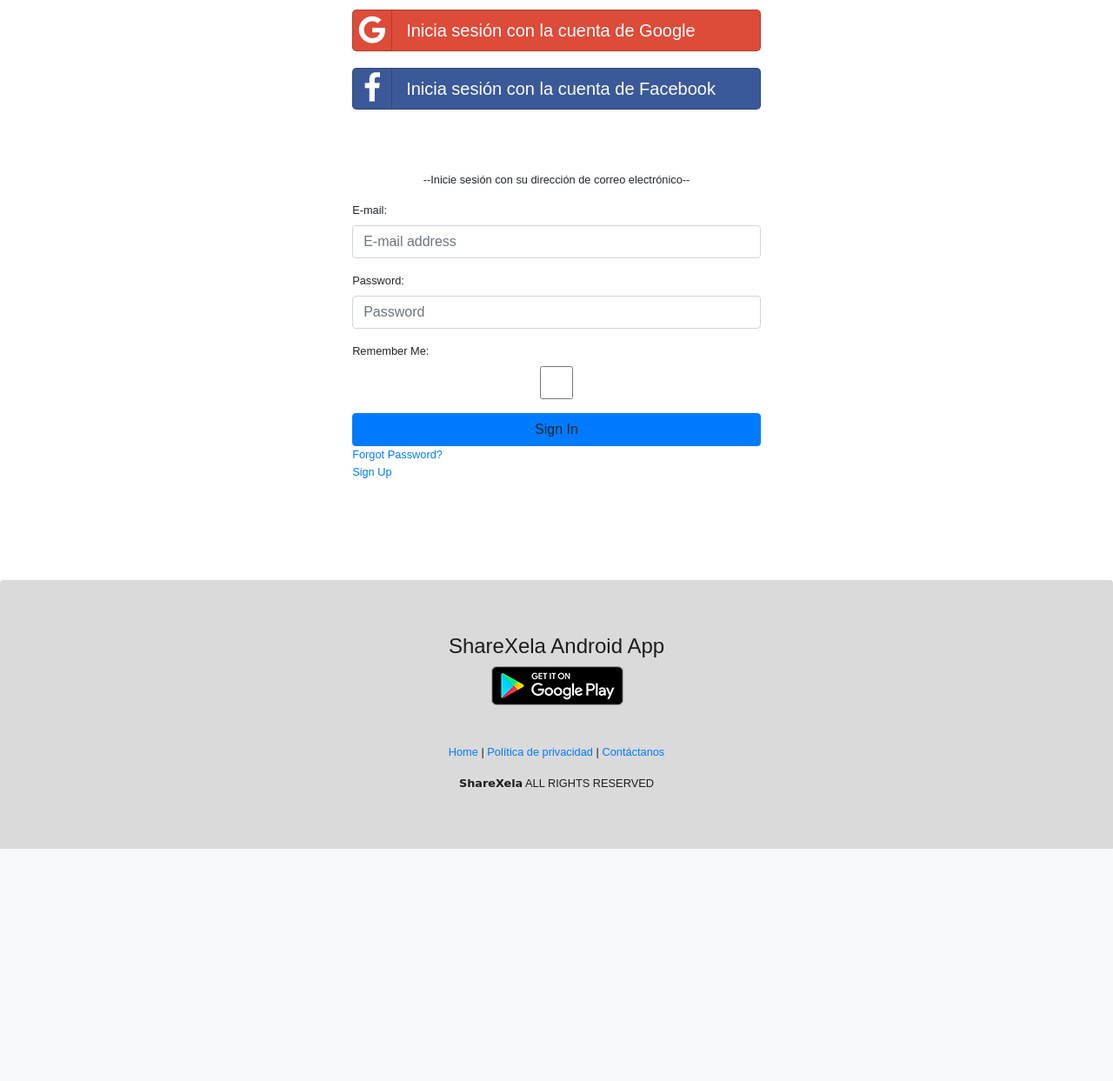
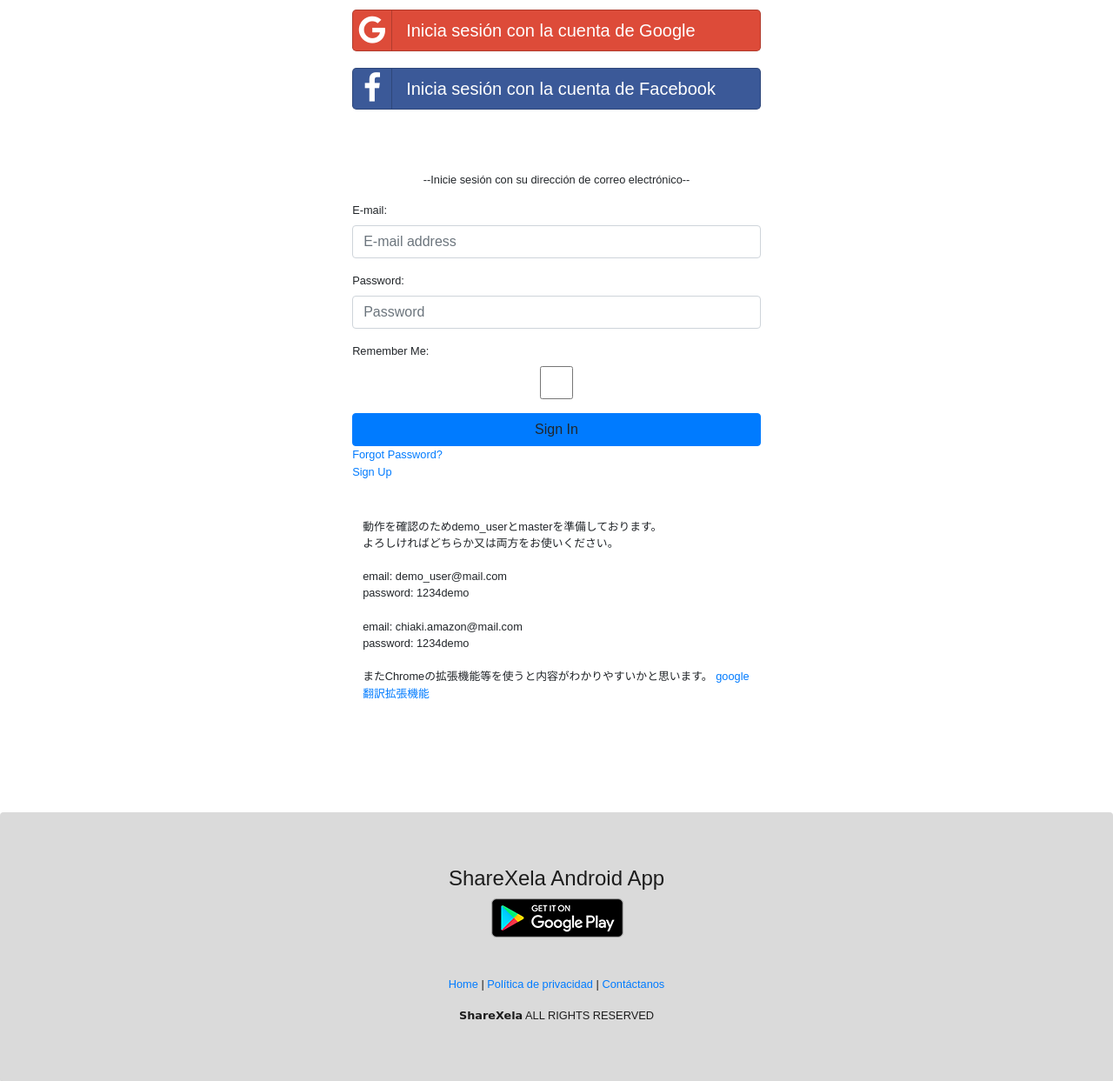
Before and after one commit to chiaquito/share_xela_with_docker, a Django app: page /accounts/login/ in a window 1280 px wide. Shown: the part 137-1380 px from the top of the page at 87% size. Before the commit the page ends 1113 px from the top, so only its background shows below. Run offline with Django 3.2, Linux system fonts and the light colour scheme; some libraries are stand-ins or nearby versions.

Commit message:
ログイン画面にでもユーザー情報を追記

```diff
--- a/app/config/templates/allauth/account/login.html
+++ b/app/config/templates/allauth/account/login.html
@@ -53,13 +53,16 @@
 </form>
 
 
+{% include "config/include/general/basic_margin.html" %}
+{% include "config/include/general/login_user_info_for_demo.html" %}
     </div>
   </div>
-
 </div>
 
 {% include "config/include/general/basic_margin.html" %}
 {% include "config/include/general/basic_margin.html" %}
+
+
 
 
 
@@ -114,7 +117,7 @@
 </div>
 
 
-
+{% include "config/include/general/login_user_info_for_demo.html" %}
 
 
 
--- /dev/null
+++ b/app/config/templates/config/include/general/login_user_info_for_demo.html
@@ -0,0 +1,18 @@
+
+<div class="container">
+    <div class="row justify-content-md-center">
+        <div class="col">
+            動作を確認のためdemo_userとmasterを準備しております。<br />
+            よろしければどちらか又は両方をお使いください。<br /><br />
+
+            email: demo_user@mail.com<br />
+            password: 1234demo<br /><br />
+
+            email: chiaki.amazon@mail.com<br />
+            password: 1234demo<br /><br />
+
+            またChromeの拡張機能等を使うと内容がわかりやすいかと思います。
+            <a target="_blank" href="https://chrome.google.com/webstore/detail/google-translate/aapbdbdomjkkjkaonfhkkikfgjllcleb?hl=ja">google翻訳拡張機能</a>
+        </div>
+    </div>
+</div>
```
Also changed, not shown: app/config/templates/allauth/account/password_reset_from_key_done.html (+14 -0 lines).
